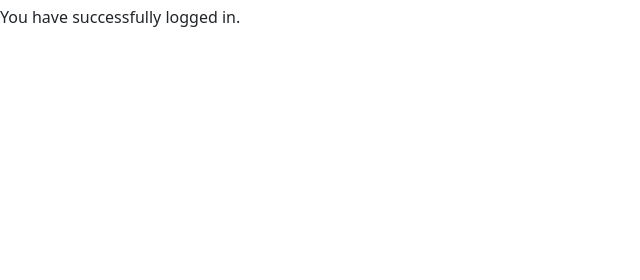
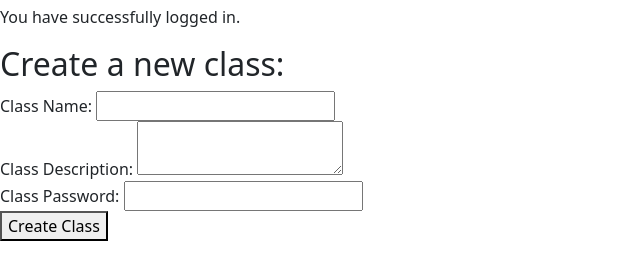
Before and after one commit to ashtiv/attendease, a Django app: template attendeaseapp/templates/teacherhome.html in a window 1280 px wide. Shown: the part 51-331 px from the top of the page, without its empty margins (0-640 px from the left). Run offline with Django 3.2, Linux system fonts and the light colour scheme; the template is opened without the code that fills it, so the values that code supplies are empty.

Commit message:
basic class creation done

```diff
--- a/attendease/settings.py
+++ b/attendease/settings.py
@@ -118,4 +118,6 @@ USE_TZ = True
 # Static files (CSS, JavaScript, Images)
 # https://docs.djangoproject.com/en/3.1/howto/static-files/
 
+MESSAGE_STORAGE = 'django.contrib.messages.storage.session.SessionStorage'
+
 STATIC_URL = '/static/'
--- a/attendease/urls.py
+++ b/attendease/urls.py
@@ -1,6 +1,6 @@
 from django.contrib import admin
 from django.urls import path
-from attendeaseapp.views import register, login_view, logout_view, teacherhome, studenthome, index
+from attendeaseapp.views import register, login_view, logout_view, teacherhome, studenthome, index, create_class
 
 urlpatterns = [
     path('admin/', admin.site.urls),
@@ -10,4 +10,5 @@ urlpatterns = [
     path('register/', register, name='register'),
     path('login/', login_view, name='login'),
     path('logout/', logout_view, name='logout'),
+    path('create-class/', create_class, name='create_class'),
 ]
--- a/attendeaseapp/admin.py
+++ b/attendeaseapp/admin.py
@@ -1,5 +1,6 @@
 from django.contrib import admin
 
-from .models import checkTeacher
+from .models import checkTeacher, Classes
 
 admin.site.register(checkTeacher)
+admin.site.register(Classes)
--- a/attendeaseapp/templates/teacherhome.html
+++ b/attendeaseapp/templates/teacherhome.html
@@ -3,4 +3,32 @@
 {% block content %}
 <h1>Welcome, {{ username }}! as teacher</h1>
 <p>You have successfully logged in.</p>
+<h2>Create a new class:</h2>
+<form method="POST" action="{% url 'create_class' %}" onsubmit="return checkForm()">
+    {% csrf_token %}
+    <div>
+        <label for="class-name">Class Name:</label>
+        <input type="text" id="class-name" name="class-name" required>
+    </div>
+    <div>
+        <label for="class-description">Class Description:</label>
+        <textarea id="class-description" name="class-description" required></textarea>
+    </div>
+    <div>
+        <label for="class-password">Class Password:</label>
+        <input type="password" id="class-password" name="class-password" required>
+    </div>
+    <button type="submit">Create Class</button>
+</form>
+
+<script>
+    function checkForm() {
+        var password = document.getElementById("class-password").value;
+        if (password == "") {
+            alert("Please enter a password for the class.");
+            return false;
+        }
+        return true;
+    }
+</script>
 {% endblock %}
```
Also changed, not shown: attendeaseapp/models.py (+12 -0 lines), attendeaseapp/views.py (+29 -1 lines), attendeaseapp/migrations/0003_classes.py (added), attendeaseapp/migrations/0004_auto_20230304_1009.py (added), db.sqlite3.
